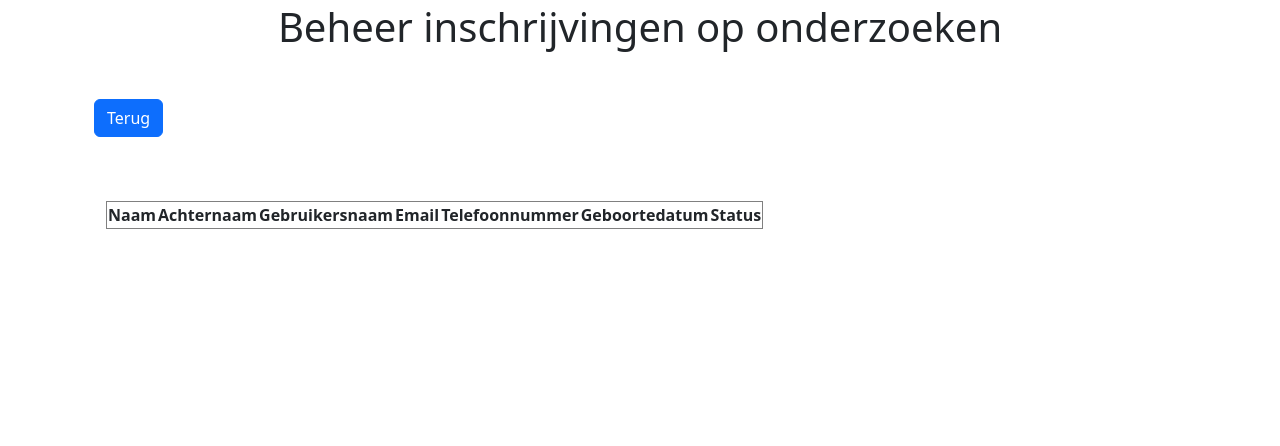
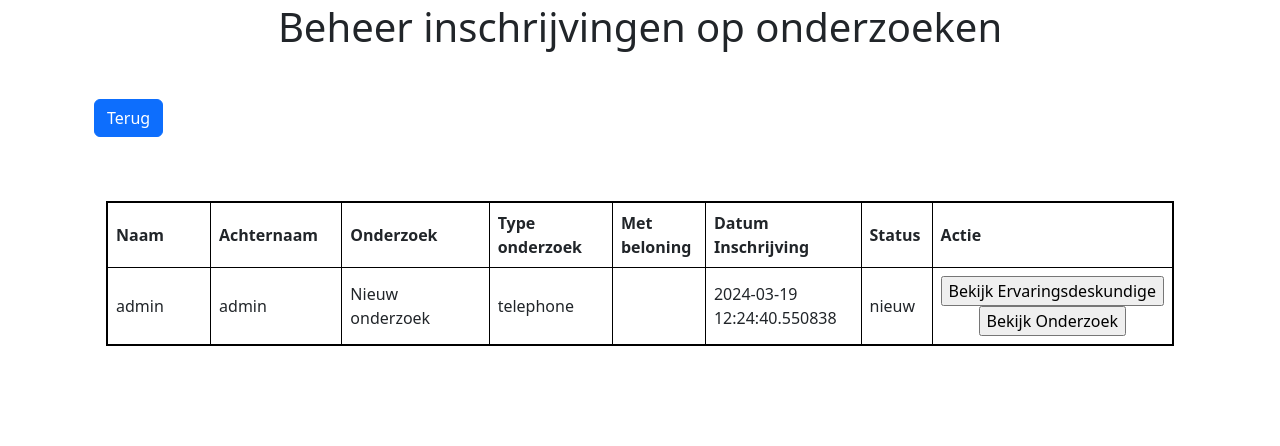
Before and after one commit to Wout-0981216/WP3-API-Testing, a Flask app: page /ervaringsdeskundige_inschrijving in a window 1280 px wide. Shown: the part 354-800 px from the top of the page. Run offline with Flask 3, Linux system fonts and the light colour scheme; data comes from the database, SQL or seed files in the repository; both versions use the stored data as it was after the commit; lists and menus that the app fills with data are empty; some libraries are stand-ins or nearby versions.

Commit message:
inschrijvingen op onderzoeken
een pagina gemaakt zodat een beheerder inschrijvingen kunt zien van ervaringsdeskundigen op onderzoeken

```diff
--- a/main/beheerder.py
+++ b/main/beheerder.py
@@ -42,13 +42,19 @@ def deny_evd(evd_id):
 @beheerder_blueprint.route("/ervaringsdeskundige_view/<evd_id>", methods=['GET', 'POST'])
 def view_evd(evd_id):
     evd_info = get_evd_from_database_by_id(evd_id)
-    return render_template('view_ervaringsdeskundige.html', evd_info = evd_info)
+    return render_template('view_ervaringsdeskundige.html', evd_info=evd_info)
 
 @beheerder_blueprint.route("/ervaringsdeskundige_inschrijving", methods=['GET', 'POST'])
 def view_evd_inschrijving():
-    return render_template('inschrijvingen.html')
+    inschrijvingen = get_inschrijvingen_op_onderzoeken()
+    return render_template('inschrijvingen.html', inschrijvingen=inschrijvingen)
+
+@beheerder_blueprint.route("/onderzoek_view/<onderzoek_id>", methods=['GET', 'POST'])
+def view_onderzoek(onderzoek_id):
+    onderzoek_info = get_onderzoek_by_id(onderzoek_id)
+    return render_template('view_onderzoek.html', onderzoek_info=onderzoek_info)
 
 @beheerder_blueprint.route("/ervaringsdeskundige_overzicht", methods=['GET', 'POST'])
 def evd_overzicht():
     all_evd = get_all_evd_from_database()
-    return render_template("ervaringsdeskundige_overzicht.html", all_evd = all_evd)
+    return render_template("ervaringsdeskundige_overzicht.html", all_evd=all_evd)
--- a/main/database_functions.py
+++ b/main/database_functions.py
@@ -263,3 +263,24 @@ def get_onderzoek_by_id(id):
     onderzoek = cursor.fetchone()
     cursor.close()
     return dict(onderzoek) if not None else {}
+
+def get_inschrijvingen_op_onderzoeken():
+    connection = get_db()
+    cursor = connection.cursor()
+    query = ("""SELECT * FROM Inschrijving_ervaringsdeskundige_onderzoek
+                INNER JOIN Ervaringsdeskundige ON Ervaringsdeskundige.id = Inschrijving_ervaringsdeskundige_onderzoek.ervaringsdeskundige_id
+                INNER JOIN Onderzoek ON Onderzoek.id = Inschrijving_ervaringsdeskundige_onderzoek.onderzoek_id
+                WHERE Inschrijving_ervaringsdeskundige_onderzoek.status = 'nieuw'""")
+    cursor.execute(query)
+    inschrijving_onderzoek = cursor.fetchall()
+    cursor.close()
+    return inschrijving_onderzoek
+
+def vieuw_onderzoek_by_id(id):
+    connection = get_db()
+    cursor = connection.cursor()
+    query = "SELECT * FROM onderzoeken WHERE id = ?"
+    cursor.execute(query, (id,))
+    user_data = cursor.fetchone()
+    cursor.close()
+    return user_data
--- a/main/templates/inschrijvingen.html
+++ b/main/templates/inschrijvingen.html
@@ -4,6 +4,20 @@
 <script src="/static/javascript/javascript.js"></script>
 {% endblock %}
 {% block content %}
+
+    <style>
+  table {
+    border-collapse: collapse;
+    width: 100%;
+    border: 2px solid black; /* Breedte van de rand */
+  }
+
+  th, td {
+    border: 1px solid black; /* Optioneel: Breedte van de binnenste randen van de cellen */
+    padding: 8px; /* Optioneel: Ruimte binnen de cellen */
+    text-align: left; /* Optioneel: Tekstuitlijning */
+  }
+</style>
 
 <h1 class="row justify-content-center">Beheer inschrijvingen op onderzoeken</h1>
 <div class="container mt-5">
@@ -16,48 +30,39 @@
     <table id="evd-table" border="1">
       <thead>
         <tr>
-        <th>Naam</th>
-        <th>Achternaam</th>
-        <th>Gebruikersnaam</th>
-        <th>Email</th>
-        <th>Telefoonnummer</th>
-        <th>Geboortedatum</th>
-        <th>Status</th>
+    <th style="width: 150px;">Naam</th>
+    <th style="width: 150px;">Achternaam</th>
+    <th style="width: 200px;">Onderzoek</th>
+    <th style="width: 150px;">Type onderzoek</th>
+    <th style="width: 100px;">Met beloning</th>
+    <th style="width: 175px;">Datum Inschrijving</th>
+    <th style="width:  75px;">Status</th>
+    <th style="width: 100px;">Actie</th>
         </tr>
       </thead>
       <tbody>
-      {% for evd in all_evd%}
+        {% for inschrijving in inschrijvingen %}
         <tr>
-        <td>{{evd['voornaam']}}</td>
-        <td>{{evd['achternaam']}}</td>
-        <td>{{evd['gebruikersnaam']}}</td>
-        <td>{{evd['email']}}</td>
-        <td>{{evd['telefoonnummer']}}</td>
-        <td>{{evd['geboortedatum']}}</td>
-        <td>{{evd['status']}}</td>
+          <td>{{ inschrijving['voornaam'] }}</td>
+          <td>{{ inschrijving['achternaam'] }}</td>
+          <td>{{ inschrijving['titel'] }}</td>
+          <td>{{ inschrijving['type_onderzoek'] }}</td>
+          <td>{{ inschrijving['met_beloniong'] }}</td>
+          <td>{{ inschrijving['Datum_laatste_status_update'] }}</td>
+          <td>{{ inschrijving['status'] }}</td>
           <td>
-          <form method="post" action="{{ url_for('beheerder.view_evd', evd_id = evd['id']) }}">
-          <input type="submit" value="view">
+            <form method="post" action="{{ url_for('beheerder.view_evd', evd_id=inschrijving['id']) }}">
+              <input type="submit" value="Bekijk Ervaringsdeskundige">
+            </form>
+          <form method="post" action="{{ url_for('beheerder.view_onderzoek', onderzoek_id=inschrijving['id']) }}">
+              <input type="submit" value="Bekijk Onderzoek">
             </form>
           </td>
-        {% if evd['status'] == 'nieuw' or evd['status'] == 'afgekeurd'%}
-        <td>
-          <form method="post" action="{{ url_for('beheerder.confirm_evd', evd_id = evd['id']) }}">
-          <input type="submit" value="goedkeuren">
-          </form>
-        </td>
-        {% endif %}
-        {% if evd['status'] == 'nieuw' or evd['status'] == 'goedgekeurd'%}
-        <td>
-          <form method="post" action="{{ url_for('beheerder.deny_evd', evd_id = evd['id']) }}">
-          <input type="submit" value="afkeuren">
-          </form>
-        </td>
-        {% endif %}
         </tr>
         {% endfor %}
       </tbody>
     </table>
   </div>
+</div>
 
 {% endblock %}
```
Also changed, not shown: main/templates/view_onderzoek.html (added, +44 -0 lines), main/lib/database/database.db. Lines whose indentation alone changed are shown as unchanged.
